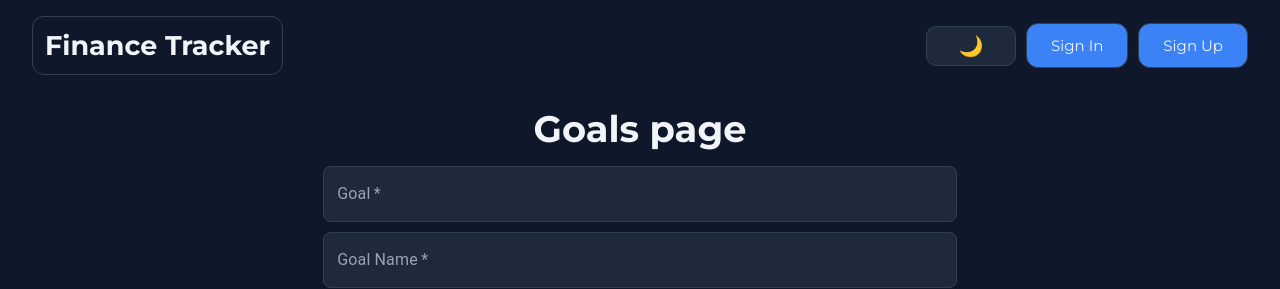
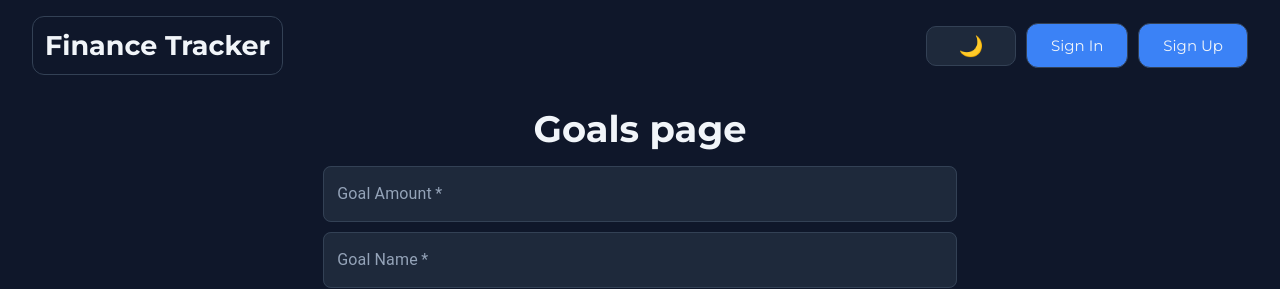
Before and after one commit to endlesssjourney2/finance-tracker, a React (Vite) app: page /goals in a window 1280 px wide. Shown: the top 289 px of the page. Built offline with nearby package versions, Linux system fonts and the light colour scheme; no server answers.

Commit message:
fix: make label in the input field more clearer

```diff
--- a/src/components/Form/AddGoalForm/AddGoalForm.tsx
+++ b/src/components/Form/AddGoalForm/AddGoalForm.tsx
@@ -27,7 +27,12 @@ const AddGoalForm: FC<AddGoalFormProps> = ({ onAddGoal }) => {
 
   return (
     <div className={s.inputs}>
-      <CustomInput value={amount} onChange={setAmount} label="Goal" required />
+      <CustomInput
+        value={amount}
+        onChange={setAmount}
+        label="Goal Amount"
+        required
+      />
       <CustomInput value={name} onChange={setName} label="Goal Name" required />
       <CustomInput
         value={category}
```
